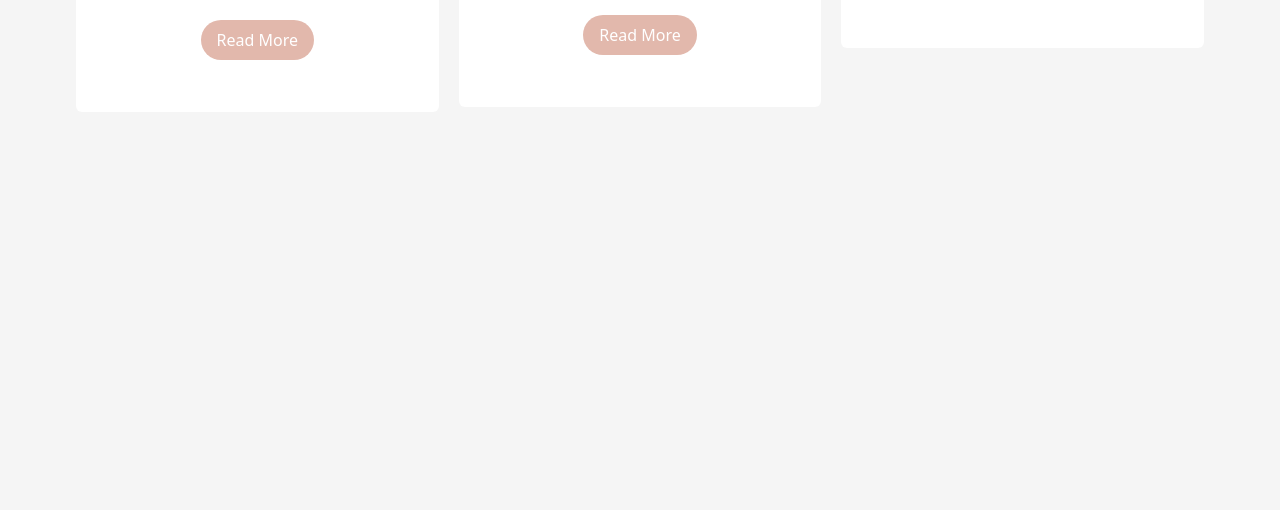
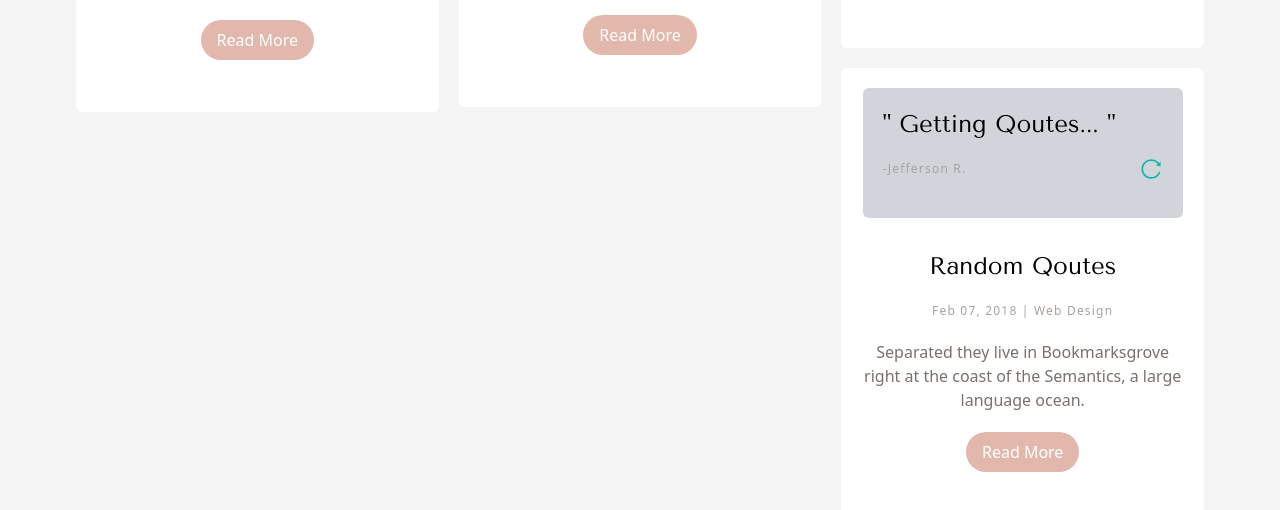
Before and after one commit to Rej327/cly-blog, a React (Create React App) app: page / in a window 1280 px wide. Shown: the part 1916-2426 px from the top of the page. Before the commit the page ends 2124 px from the top, so only its background shows below. Built offline with nearby package versions, Linux system fonts and the light colour scheme; no server answers; the HTML template or start-up script is replaced by a standard one.

Commit message:
Adding Random Qoutes machine

```diff
--- a/package.json
+++ b/package.json
@@ -10,6 +10,7 @@
     "react": "^18.2.0",
     "react-dom": "^18.2.0",
     "react-html5video": "^2.5.1",
+    "react-icons": "^4.7.1",
     "react-player": "^2.11.0",
     "react-responsive-masonry": "^2.1.6",
     "react-router-dom": "^6.4.3",
--- a/src/components/MostPopularPost.js
+++ b/src/components/MostPopularPost.js
@@ -4,6 +4,7 @@ import { data } from "../data/data";
 import Masonry, { ResponsiveMasonry } from "react-responsive-masonry";
 
 import "aos/dist/aos.css";
+import Qoutes from "./Qoutes";
 
 const MostPopularPost = () => {
   return (
@@ -41,13 +42,15 @@ const MostPopularPost = () => {
 
                   {data.component ? <SlidePost /> : undefined}
 
+                  {data.components ? <Qoutes /> : undefined}
+
                   <div className="px-5 py-8 text-center">
                     <h1 className="font-tenor text-2xl">{data.head}</h1>
                     <p className="text-[12px] text-stone-400 tracking-widest my-5">
                       {data.date}
                     </p>
                     <p className="text-stone-500">{data.content}</p>
-                    <button class="bg-[#E2B8AC] hover:bg-[#e0bbb0] text-white  my-5 py-2 px-4 rounded-full hover:drop-shadow-md duration-500 hover:scale-105">
+                    <button className="bg-[#E2B8AC] hover:bg-[#e0bbb0] text-white  my-5 py-2 px-4 rounded-full hover:drop-shadow-md duration-500 hover:scale-105">
                       {data.button}
                     </button>
                   </div>
--- /dev/null
+++ b/src/components/Qoutes.js
@@ -0,0 +1,45 @@
+import React, { useEffect, useState } from "react";
+import { AiOutlineReload } from "react-icons/ai";
+
+const Qoutes = () => {
+  const [qoutes, setQoute] = useState([]);
+  const [getQoutes, setGetQoutes] = useState(false);
+
+  const fetchQoutes = async () => {
+    const response = await fetch("https://type.fit/api/quotes");
+    const data = await response.json();
+    const randoNumber = Math.round(Math.random() * data.length);
+    console.log(randoNumber);
+    setQoute(data[randoNumber]);
+  };
+
+  const handleClick = () => {
+    setGetQoutes(!getQoutes);
+  };
+
+  console.log("text: ", qoutes.text, "\n", "author: ", qoutes.author);
+
+  useEffect(() => {
+    fetchQoutes();
+  }, [getQoutes]);
+
+  return (
+    <div>
+      <div className="w-[20rem] mx-auto mt-5 rounded-md bg-gray-300 p-5">
+        <h1 className="font-tenor text-2xl">
+          " {qoutes.text ? qoutes.text : "Getting Qoutes..."} "
+        </h1>
+        <div className="flex justify-between">
+          <p className="text-[12px] text-stone-400 tracking-widest my-5">
+            -{qoutes.author ? qoutes.author : "Jefferson R."}
+          </p>
+          <button onClick={handleClick}>
+            <AiOutlineReload className="text-2xl text-teal-500" />
+          </button>
+        </div>
+      </div>
+    </div>
+  );
+};
+
+export default Qoutes;
--- a/src/data/data.js
+++ b/src/data/data.js
@@ -1,4 +1,5 @@
 import { fashionist, places, jeans, food, videopost } from "../assets";
+import Qoutes from "../components/Qoutes";
 import SlidePost from "../components/SlidePost";
 
 export const data = [
@@ -61,4 +62,14 @@ export const data = [
       "Separated they live in Bookmarksgrove right at the coast of the Semantics, a large language ocean.",
     button: "Read More",
   },
+
+  {
+    id: 7,
+    components: Qoutes,
+    head: "Random Qoutes",
+    date: "Feb 07, 2018 | Web Design",
+    content:
+      "Separated they live in Bookmarksgrove right at the coast of the Semantics, a large language ocean.",
+    button: "Read More",
+  },
 ];
```
Also changed, not shown: 1 other file (tests, documents, lock files or other folders).
